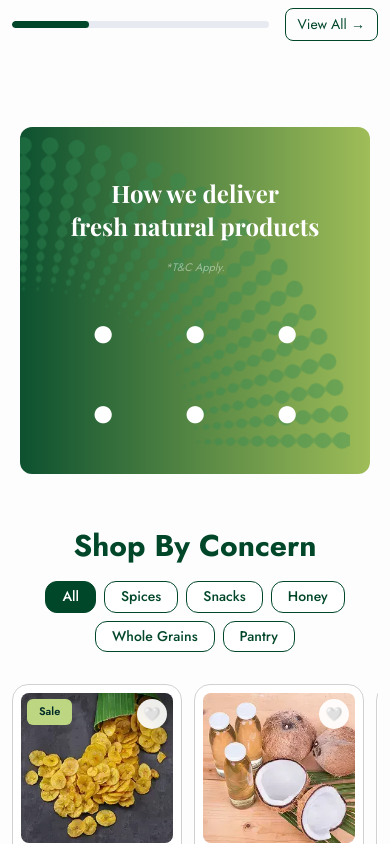
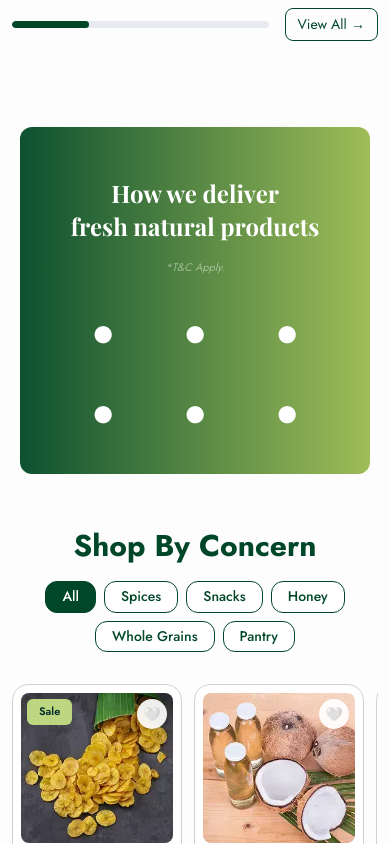
Before and after one commit to prakrithi2026/prakrithi, a React (Vite) app in the folder frondend/: page / in a window 390 px wide. Shown: the part 1000-1844 px from the top of the page. Built offline with nearby package versions, Linux system fonts and the light colour scheme; no server answers; a web font is replaced by a local one.

Commit message:
Remove element.bg background image from delivery and review sections

```diff
--- a/frondend/src/components/storefront/DeliverySection.css
+++ b/frondend/src/components/storefront/DeliverySection.css
@@ -15,10 +15,7 @@
   gap: 50px;
   position: relative;
   overflow: hidden;
-  background: url('/images/element.bg.png') no-repeat -20px center,
-              linear-gradient(90deg, #0D5130 0%, #9FBD58 100%);
-  background-size: auto 100%, cover;
-  background-origin: border-box;
+  background: linear-gradient(90deg, #0D5130 0%, #9FBD58 100%);
 }
 
 .delivery-left {
@@ -103,9 +100,7 @@
     padding: 30px 20px;
     gap: 24px;
     text-align: center;
-    background: url('/images/element.bg.png') no-repeat -20px top / contain,
-                linear-gradient(90deg, #0D5130 0%, #9FBD58 100%);
-    background-origin: border-box;
+    background: linear-gradient(90deg, #0D5130 0%, #9FBD58 100%);
   }
 
   .delivery-left {
--- a/frondend/src/components/storefront/ReviewSection.css
+++ b/frondend/src/components/storefront/ReviewSection.css
@@ -176,9 +176,7 @@
     margin: 40px auto 0;
     padding: 30px 20px;
     border-radius: 12px;
-    background: url('/images/element.bg.png') no-repeat -20px top / contain,
-                linear-gradient(90deg, #0D5130 0%, #9FBD58 100%) !important;
-    background-origin: border-box !important;
+    background: linear-gradient(90deg, #0D5130 0%, #9FBD58 100%) !important;
   }
 
   .review-container {
--- a/frondend/src/components/storefront/ReviewSection.jsx
+++ b/frondend/src/components/storefront/ReviewSection.jsx
@@ -7,8 +7,7 @@ export default function ReviewSection() {
   const { image = '', googleRating = 0, totalReviews = 0 } = reviewsSection;
 
   const dynamicStyle = {
-    background: `url('/images/element.bg.png') no-repeat -20px center / auto 100%, linear-gradient(90deg, #0D5130 0%, #9FBD58 100%)`,
-    backgroundOrigin: 'border-box'
+    background: `linear-gradient(90deg, #0D5130 0%, #9FBD58 100%)`
   };
 
   return (
```
